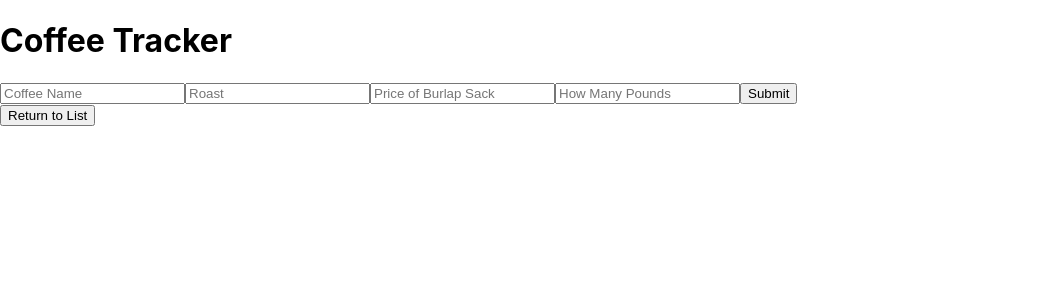
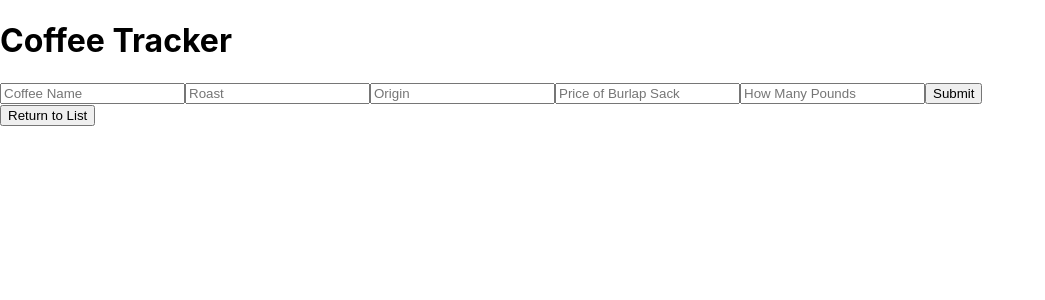
Before and after one commit to DiamondsAndRust206/coffee-tracker, a React (Create React App) app: page / in a window 1280 px wide. Both pictures are taken after a click on the button "Add Sack". Shown: the top 300 px of the page, without its empty margins (0-1045 px from the left). Built offline with nearby package versions, Linux system fonts and the light colour scheme.

Commit message:
correct error in ReusableForm by adding the correct prop. Also the error in NewSackForm by parsing the price and lbs to receive a number

```diff
--- a/src/components/NewSackForm.js
+++ b/src/components/NewSackForm.js
@@ -8,7 +8,7 @@ function NewSackForm(props) {
 
   function handleNewSackFormSubmission(event){
     event.preventDefault();
-    props.onNewSackCreation({name: event.target.name.value, roast: event.target.roast.value, price: event.target.price.value, origin: event.target.origin.value, lbs: event.target.lbs.value, id: v4()});
+    props.onNewSackCreation({name: event.target.name.value, roast: event.target.roast.value, price: parseInt(event.target.price.value), origin: event.target.origin.value, lbs: parseInt(event.target.lbs.value), id: v4()});
   }
 
   return (
--- a/src/components/ReusableForm.js
+++ b/src/components/ReusableForm.js
@@ -15,6 +15,11 @@ function ReusableForm(props) {
           name='roast'
           required='required'
           placeholder='Roast' />
+        <input
+          type='text'
+          name='origin'
+          required='required'
+          placeholder='Origin' />
         <input
           type='number'
           name='price'
```
